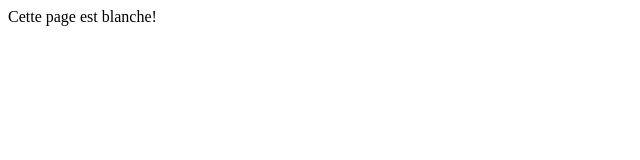
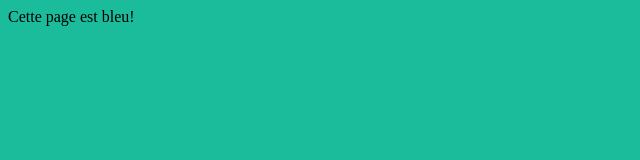
Before and after one commit to Stephanewalgenwitz/essaiBTSSNwalgenwitzstephane, a plain HTML site: page index.html in a window 1280 px wide. Shown: the whole page, without its empty margins (0-640 px from the left). Drawn offline with Linux system fonts and the light colour scheme.

Commit message:
deuxième version : page bleu

```diff
--- a/index.html
+++ b/index.html
@@ -2,11 +2,11 @@
 <html>
 
 	<head>
-		<title>Page blanche</title>
+		<title>Page bleu</title>
 	</head>
 
-	<body>
-		Cette page est blanche!
+	<body style="background-color:#1abc9c">
+		Cette page est bleu!
 	</body>
 
 </html>
```
